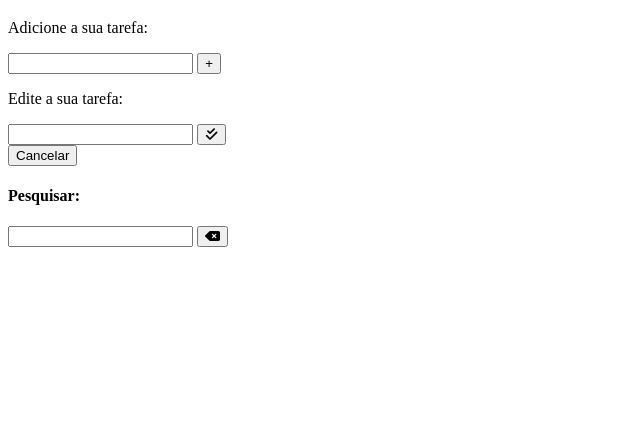
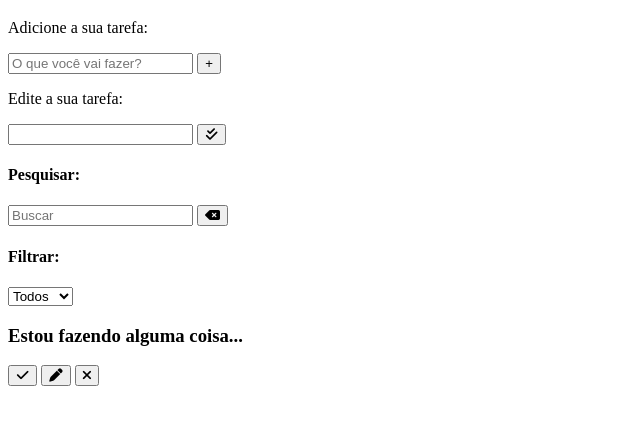
Before and after one commit to mauriezerpa/to-do-list, a plain HTML site: page index.html in a window 1280 px wide. Shown: the part 61-486 px from the top of the page, without its empty margins (0-640 px from the left). Drawn offline with Linux system fonts and the light colour scheme.

Commit message:
3ro dia de atualizacao

```diff
--- a/index.html
+++ b/index.html
@@ -15,42 +15,71 @@
 </head>
 
 <body>
-    <div >
+
+    <div class="todo-container" >
+
         <header>
             <h1> To do List</h1>
         </header>
 
-        <form>
+        <form id="todo-form">
            <p>Adicione a sua tarefa: </p>
-           <div>
-              <input>
-              <button>
+           <div class="form-control" >
+              <input type="text" id="todo-input" placeholder="O que você vai fazer?
+              " >
+              <button type="submit">
                 <i class="fa-thin fa-plus"></i>
               </button>
            </div>
         </form>
 
-        <form>
+        <form id="edit-form">
             <p>Edite a sua tarefa: </p>
-        <div>
-            <input type="text">
+        <div class="form-control">
+            <input type="text" id="edit-input" >
             <button>
                 <i class="fa-solid fa-check-double"></i>
             </button>
         </div>
-        <button> Cancelar </button>
         </form>
 
-        <div>
-            <div>
+        <div id="toolbar">
+            <div id="search">
                 <h4>Pesquisar: </h4>
                 <form>
-                    <input type="text">
+                    <input type="text" id="search-input" placeholder="Buscar">
                     <button>
                         <i class="fa-solid fa-delete-left"></i>
                     </button>
                 </form>
             </div>
+
+            <div>
+                <h4> Filtrar: </h4>
+                <select>
+                    <option> Todos </option>
+                    <option> Feitos </option>
+                    <option> A fazer </option>
+                </select>
+            </div>
+
+
+        <div>
+           <div>
+             <h3> Estou fazendo alguma coisa...</h3>
+             <button>
+                <i class="fa-solid fa-check"></i>
+             </button>
+             <button>
+                <i class="fa-solid fa-pen"></i>
+             </button>
+             <button>
+                <i class="fa-solid fa-xmark"></i>
+             </button>
+           </div>
+        </div>
+
+
         </div>
 
     </div>
```
